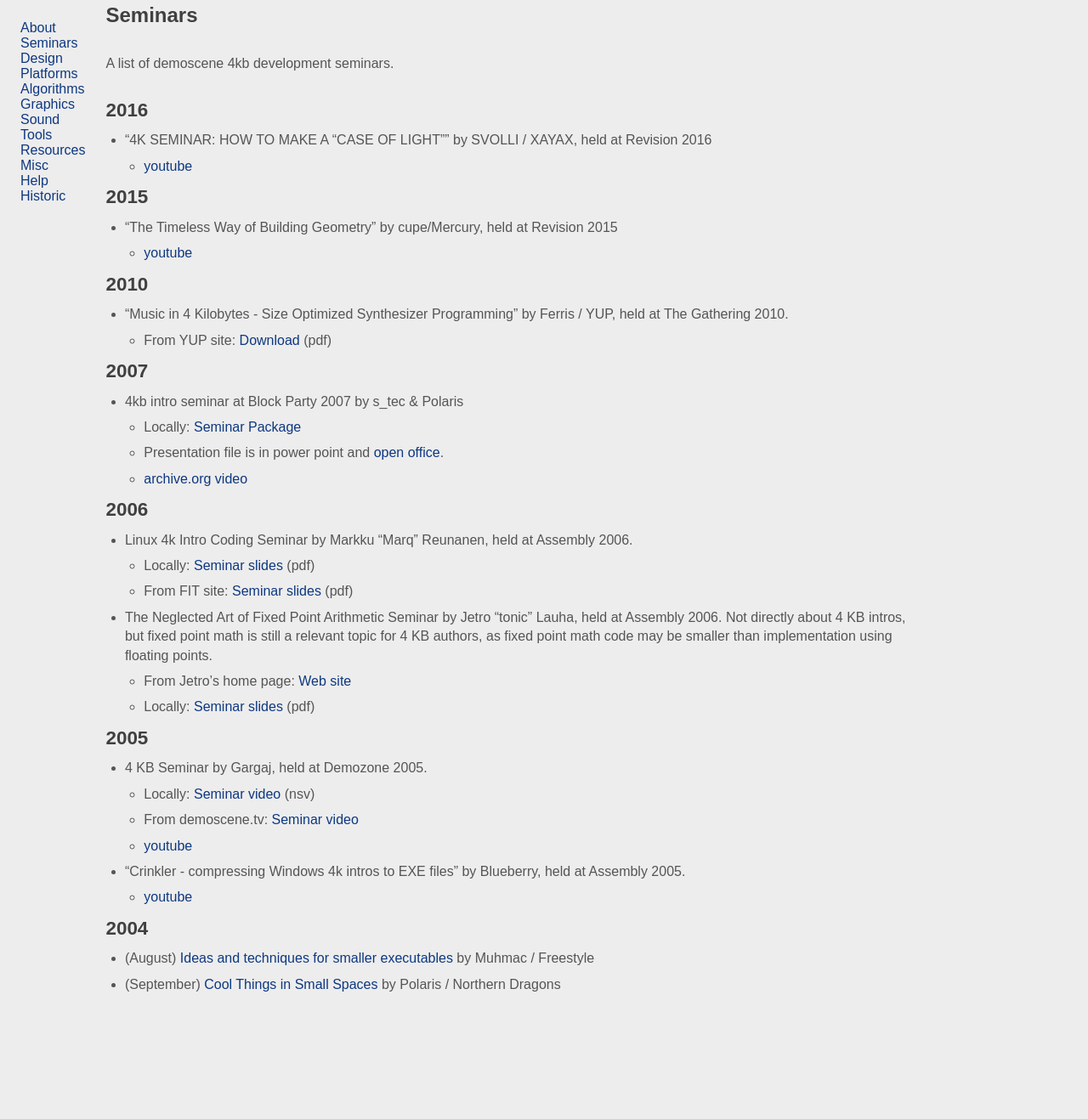
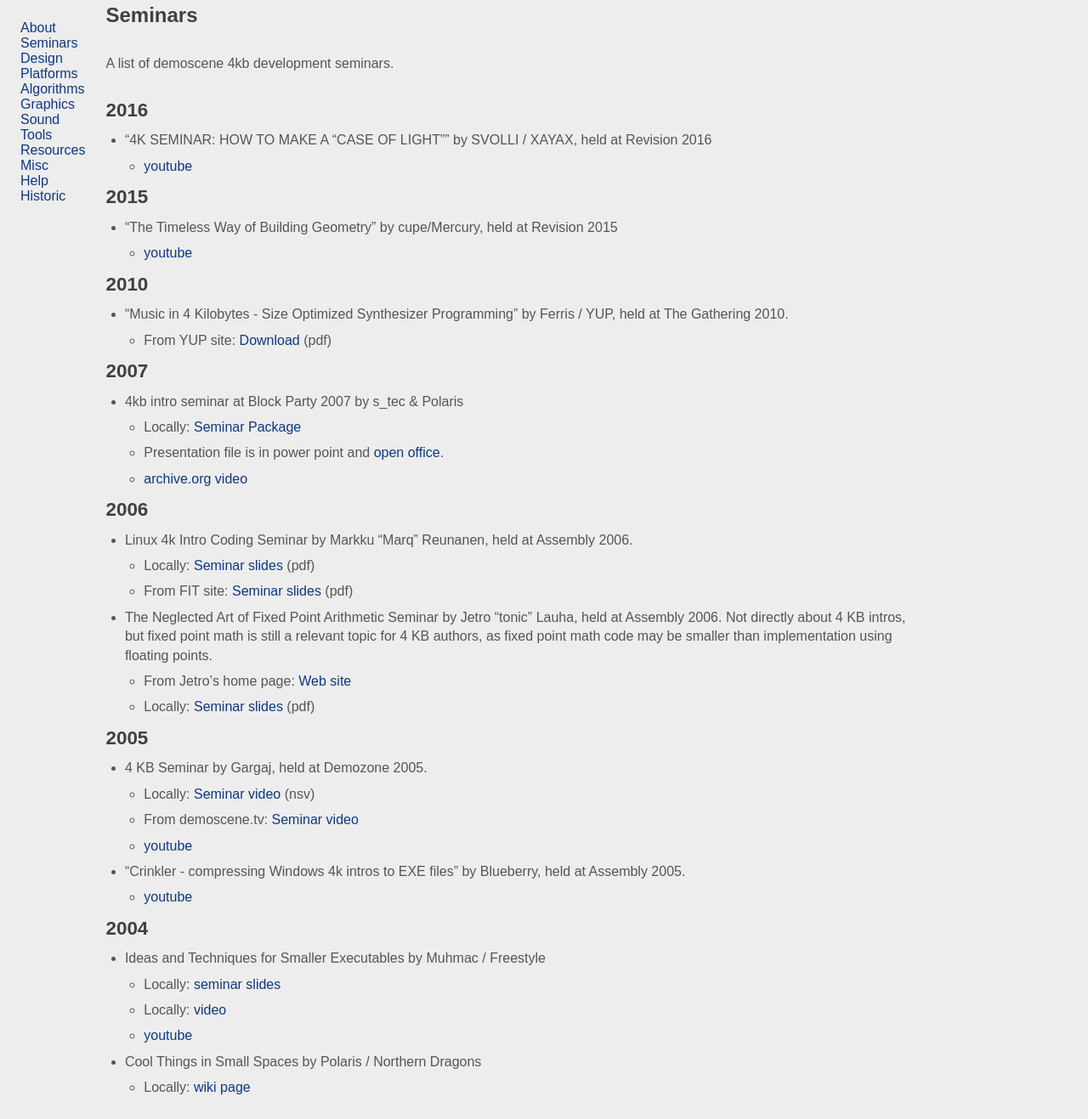
Before and after one commit to in4k/in4k.github.io, a Jekyll site: the page built from wiki/seminars.markdown, in a window 1280 px wide. Shown: the whole page at 85% size. Built offline with Jekyll 4.4.1, drawn with Linux system fonts in a browser that asks for light colours; some web fonts are replaced; before the commit the page ends 1196 px from its top, so only the background shows below that.

Commit message:
Update seminars.markdown

```diff
--- a/wiki/seminars.markdown
+++ b/wiki/seminars.markdown
@@ -40,5 +40,9 @@
     * [youtube](https://www.youtube.com/watch?v=VIzg9NCW3rs])
 
 ## 2004
-* (August) [Ideas and techniques for smaller executables](Ideas-and-techniques-for-smaller-executables-Seminar) by Muhmac / Freestyle
-* (September) [Cool Things in Small Spaces](Cool-Things-in-Small-Spaces-Seminar) by Polaris / Northern Dragons
+* Ideas and Techniques for Smaller Executables by Muhmac / Freestyle
+    * Locally: [seminar slides](ftp://ftp.untergrund.net/users/in4kadmin/files/compression.pdf)
+    * Locally: [video](ftp://ftp.untergrund.net/users/in4kadmin/files/Ideas_and_techniques_for_smaller_executables.avi)
+    * [youtube](https://youtu.be/Up_RSAYi0OI)
+* Cool Things in Small Spaces by Polaris / Northern Dragons
+   * Locally: [wiki page](cool-things-in-small-spaces-seminar)
```
